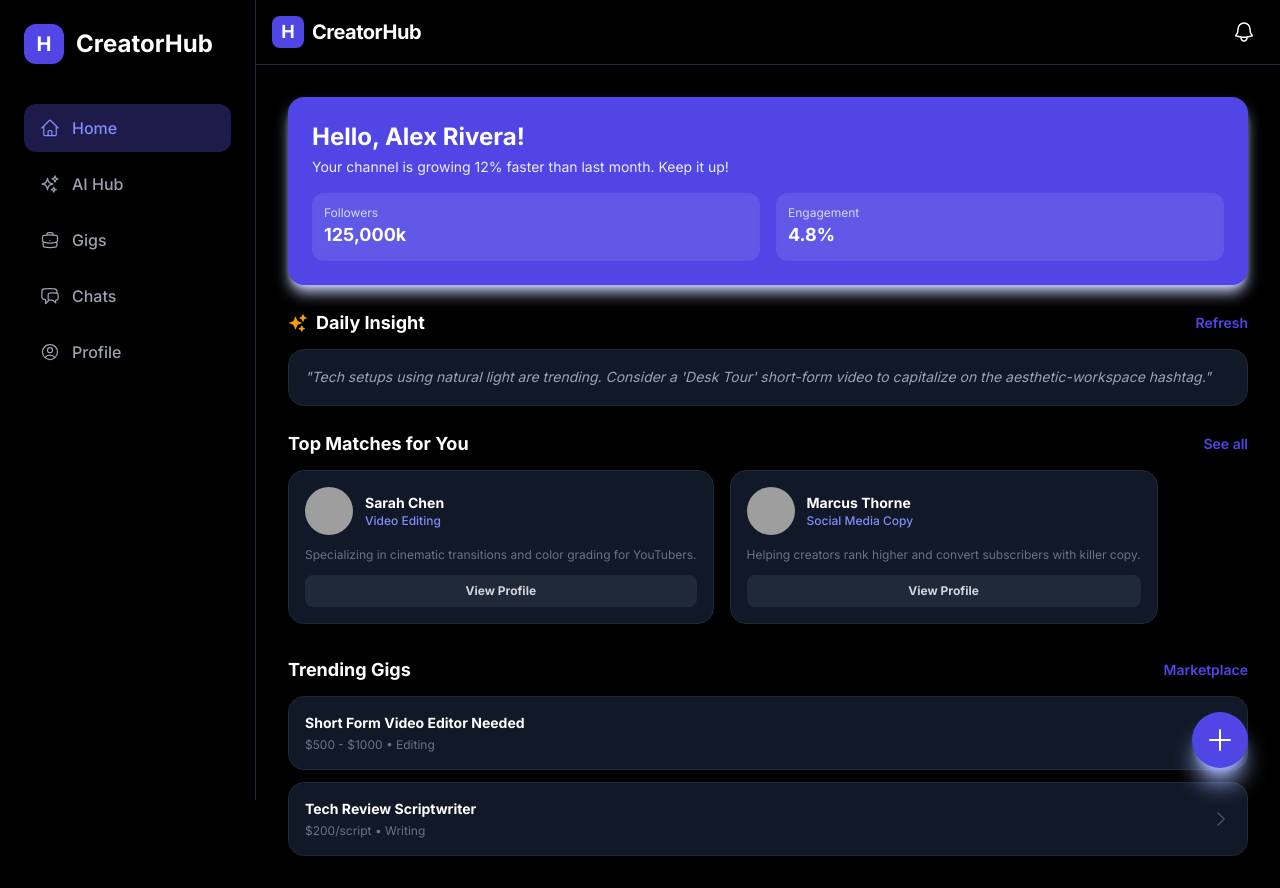
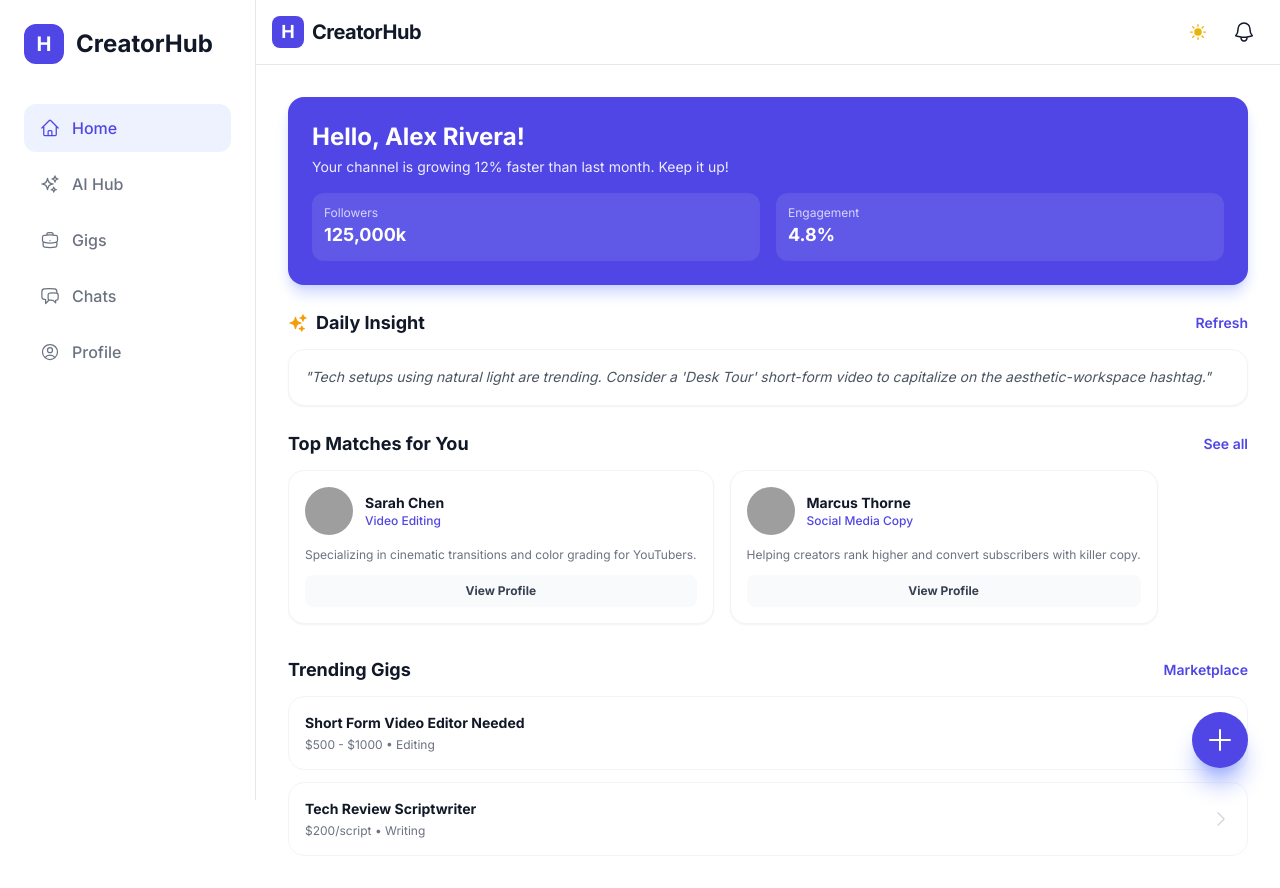
Before and after one commit to aaryankochale-ctrl/creator_verse1, a React (Vite) app: page / in a window 1280 px wide. Built offline with nearby package versions, Linux system fonts and the light colour scheme; grey boxes are pictures that could not be loaded.

Commit message:
Add dark/light mode toggle feature with theme context and conditional styling

```diff
--- a/components/Layout.tsx
+++ b/components/Layout.tsx
@@ -1,6 +1,8 @@
 
 import React from 'react';
+import { useTheme } from '../contexts/ThemeContext';
 import { NAV_ITEMS } from '../constants';
+import { SunIcon, MoonIcon } from '@heroicons/react/24/solid';
 
 interface LayoutProps {
   activeTab: string;
@@ -9,21 +11,37 @@ interface LayoutProps {
 }
 
 const Layout: React.FC<LayoutProps> = ({ activeTab, setActiveTab, children }) => {
+  const { theme, toggleTheme } = useTheme();
+
   return (
-    <div className="flex flex-col min-h-screen pb-20 md:pb-0 md:pl-64 bg-black">
+    <div className="flex flex-col min-h-screen pb-20 md:pb-0 md:pl-64 bg-white dark:bg-black transition-colors">
       {/* Header */}
-      <header className="sticky top-0 z-30 bg-black border-b border-gray-800 px-4 py-3 flex items-center justify-between">
+      <header className="sticky top-0 z-30 bg-white dark:bg-black border-b border-gray-200 dark:border-gray-800 px-4 py-3 flex items-center justify-between transition-colors">
         <div className="flex items-center gap-2">
           <div className="w-8 h-8 bg-indigo-600 rounded-lg flex items-center justify-center">
             <span className="text-white font-bold text-lg">H</span>
           </div>
-          <h1 className="text-xl font-bold tracking-tight text-white">CreatorHub</h1>
+          <h1 className="text-xl font-bold tracking-tight text-gray-900 dark:text-white">CreatorHub</h1>
         </div>
-        <button className="p-2 hover:bg-gray-900 rounded-full text-white">
-          <svg xmlns="http://www.w3.org/2000/svg" fill="none" viewBox="0 0 24 24" strokeWidth={1.5} stroke="currentColor" className="w-6 h-6">
-            <path strokeLinecap="round" strokeLinejoin="round" d="M14.857 17.082a23.848 23.848 0 0 0 5.454-1.31A8.967 8.967 0 0 1 18 9.75V9A6 6 0 0 0 6 9v.75a8.967 8.967 0 0 1-2.312 6.022c1.733.64 3.56 1.085 5.455 1.31m5.714 0a24.255 24.255 0 0 1-5.714 0m5.714 0a3 3 0 1 1-5.714 0" />
-          </svg>
-        </button>
+        <div className="flex items-center gap-2">
+          {/* Theme Toggle Button */}
+          <button
+            onClick={toggleTheme}
+            className="p-2 hover:bg-gray-100 dark:hover:bg-gray-900 rounded-full transition-colors"
+            aria-label="Toggle theme"
+          >
+            {theme === 'dark' ? (
+              <SunIcon className="w-5 h-5 text-yellow-500" />
+            ) : (
+              <MoonIcon className="w-5 h-5 text-indigo-600" />
+            )}
+          </button>
+          <button className="p-2 hover:bg-gray-100 dark:hover:bg-gray-900 rounded-full text-gray-900 dark:text-white transition-colors">
+            <svg xmlns="http://www.w3.org/2000/svg" fill="none" viewBox="0 0 24 24" strokeWidth={1.5} stroke="currentColor" className="w-6 h-6">
+              <path strokeLinecap="round" strokeLinejoin="round" d="M14.857 17.082a23.848 23.848 0 0 0 5.454-1.31A8.967 8.967 0 0 1 18 9.75V9A6 6 0 0 0 6 9v.75a8.967 8.967 0 0 1-2.312 6.022c1.733.64 3.56 1.085 5.455 1.31m5.714 0a24.255 24.255 0 0 1-5.714 0m5.714 0a3 3 0 1 1-5.714 0" />
+            </svg>
+          </button>
+        </div>
       </header>
 
       {/* Main Content */}
@@ -32,7 +50,7 @@ const Layout: React.FC<LayoutProps> = ({ activeTab, setActiveTab, children }) =>
       </main>
 
       {/* Mobile Navigation */}
-      <nav className="fixed bottom-0 left-0 right-0 bg-black border-t border-gray-800 md:hidden flex justify-around items-center h-16 px-2 z-40">
+      <nav className="fixed bottom-0 left-0 right-0 bg-white dark:bg-black border-t border-gray-200 dark:border-gray-800 md:hidden flex justify-around items-center h-16 px-2 z-40 transition-colors">
         {NAV_ITEMS.map((item) => {
           const Icon = item.icon;
           const isActive = activeTab === item.id;
@@ -40,7 +58,7 @@ const Layout: React.FC<LayoutProps> = ({ activeTab, setActiveTab, children }) =>
             <button
               key={item.id}
               onClick={() => setActiveTab(item.id)}
-              className={`flex flex-col items-center justify-center flex-1 h-full transition-colors ${isActive ? 'text-indigo-400' : 'text-gray-500 hover:text-gray-300'
+              className={`flex flex-col items-center justify-center flex-1 h-full transition-colors ${isActive ? 'text-indigo-600 dark:text-indigo-400' : 'text-gray-400 dark:text-gray-500 hover:text-gray-600 dark:hover:text-gray-300'
                 }`}
             >
               <Icon className="w-6 h-6" />
@@ -51,12 +69,12 @@ const Layout: React.FC<LayoutProps> = ({ activeTab, setActiveTab, children }) =>
       </nav>
 
       {/* Desktop Sidebar (concept) */}
-      <aside className="hidden md:flex flex-col fixed left-0 top-0 bottom-0 w-64 bg-black border-r border-gray-800 p-6">
+      <aside className="hidden md:flex flex-col fixed left-0 top-0 bottom-0 w-64 bg-white dark:bg-black border-r border-gray-200 dark:border-gray-800 p-6 transition-colors">
         <div className="flex items-center gap-3 mb-10">
           <div className="w-10 h-10 bg-indigo-600 rounded-xl flex items-center justify-center">
             <span className="text-white font-bold text-xl">H</span>
           </div>
-          <h1 className="text-2xl font-bold text-white">CreatorHub</h1>
+          <h1 className="text-2xl font-bold text-gray-900 dark:text-white">CreatorHub</h1>
         </div>
         <div className="flex flex-col gap-2">
           {NAV_ITEMS.map((item) => {
@@ -67,8 +85,8 @@ const Layout: React.FC<LayoutProps> = ({ activeTab, setActiveTab, children }) =>
                 key={item.id}
                 onClick={() => setActiveTab(item.id)}
                 className={`flex items-center gap-3 px-4 py-3 rounded-xl font-medium transition-all ${isActive
-                    ? 'bg-indigo-950 text-indigo-400'
-                    : 'text-gray-400 hover:bg-gray-900'
+                    ? 'bg-indigo-50 dark:bg-indigo-950 text-indigo-600 dark:text-indigo-400'
+                    : 'text-gray-500 dark:text-gray-400 hover:bg-gray-50 dark:hover:bg-gray-900'
                   }`}
               >
                 <Icon className="w-5 h-5" />
--- /dev/null
+++ b/contexts/ThemeContext.tsx
@@ -0,0 +1,48 @@
+import React, { createContext, useContext, useState, useEffect, ReactNode } from 'react';
+
+type Theme = 'dark' | 'light';
+
+interface ThemeContextType {
+    theme: Theme;
+    toggleTheme: () => void;
+}
+
+const ThemeContext = createContext<ThemeContextType | undefined>(undefined);
+
+export const ThemeProvider: React.FC<{ children: ReactNode }> = ({ children }) => {
+    const [theme, setTheme] = useState<Theme>(() => {
+        // Initialize from localStorage, default to 'dark'
+        const savedTheme = localStorage.getItem('theme') as Theme;
+        return savedTheme || 'dark';
+    });
+
+    useEffect(() => {
+        // Save theme to localStorage
+        localStorage.setItem('theme', theme);
+
+        // Update document class for Tailwind dark mode
+        if (theme === 'dark') {
+            document.documentElement.classList.add('dark');
+        } else {
+            document.documentElement.classList.remove('dark');
+        }
+    }, [theme]);
+
+    const toggleTheme = () => {
+        setTheme(prev => prev === 'dark' ? 'light' : 'dark');
+    };
+
+    return (
+        <ThemeContext.Provider value={{ theme, toggleTheme }}>
+            {children}
+        </ThemeContext.Provider>
+    );
+};
+
+export const useTheme = () => {
+    const context = useContext(ThemeContext);
+    if (context === undefined) {
+        throw new Error('useTheme must be used within a ThemeProvider');
+    }
+    return context;
+};
--- a/index.html
+++ b/index.html
@@ -1,6 +1,6 @@
-
 <!DOCTYPE html>
 <html lang="en">
+
 <head>
   <meta charset="UTF-8">
   <meta name="viewport" content="width=device-width, initial-scale=1.0">
@@ -26,8 +26,10 @@
 </script>
   <link rel="stylesheet" href="/index.css">
 </head>
-<body class="bg-black text-white">
+
+<body>
   <div id="root"></div>
   <script type="module" src="/index.tsx"></script>
 </body>
+
 </html>
--- /dev/null
+++ b/tailwind.config.js
@@ -0,0 +1,12 @@
+/** @type {import('tailwindcss').Config} */
+export default {
+    darkMode: 'class',
+    content: [
+        "./index.html",
+        "./**/*.{js,ts,jsx,tsx}",
+    ],
+    theme: {
+        extend: {},
+    },
+    plugins: [],
+}
--- a/views/Dashboard.tsx
+++ b/views/Dashboard.tsx
@@ -7,7 +7,7 @@ const Dashboard: React.FC = () => {
   return (
     <div className="space-y-6">
       {/* Welcome Card */}
-      <div className="bg-indigo-600 rounded-2xl p-6 text-white shadow-lg shadow-indigo-200">
+      <div className="bg-indigo-600 rounded-2xl p-6 text-white shadow-lg shadow-indigo-200 dark:shadow-indigo-900/20">
         <h2 className="text-2xl font-bold mb-1">Hello, {MOCK_USER.name}!</h2>
         <p className="opacity-90 text-sm mb-4">Your channel is growing 12% faster than last month. Keep it up!</p>
         <div className="grid grid-cols-2 gap-4">
@@ -25,14 +25,14 @@ const Dashboard: React.FC = () => {
       {/* Quick AI Suggestion */}
       <section>
         <div className="flex items-center justify-between mb-3">
-          <h3 className="font-bold text-lg flex items-center gap-2">
+          <h3 className="font-bold text-lg flex items-center gap-2 text-gray-900 dark:text-white">
             <SparklesIcon className="w-5 h-5 text-amber-500" />
             Daily Insight
           </h3>
-          <button className="text-indigo-600 text-sm font-semibold">Refresh</button>
+          <button className="text-indigo-600 dark:text-indigo-400 text-sm font-semibold">Refresh</button>
         </div>
-        <div className="bg-gray-900 border border-gray-800 rounded-2xl p-4 shadow-sm">
-          <p className="text-sm text-gray-400 leading-relaxed italic">
+        <div className="bg-white dark:bg-gray-900 border border-gray-100 dark:border-gray-800 rounded-2xl p-4 shadow-sm transition-colors">
+          <p className="text-sm text-gray-600 dark:text-gray-400 leading-relaxed italic">
             "Tech setups using natural light are trending. Consider a 'Desk Tour' short-form video to capitalize on the aesthetic-workspace hashtag."
           </p>
         </div>
@@ -41,21 +41,21 @@ const Dashboard: React.FC = () => {
       {/* Suggested Freelancers */}
       <section>
         <div className="flex items-center justify-between mb-3">
-          <h3 className="font-bold text-lg">Top Matches for You</h3>
-          <button className="text-indigo-600 text-sm font-semibold">See all</button>
+          <h3 className="font-bold text-lg text-gray-900 dark:text-white">Top Matches for You</h3>
+          <button className="text-indigo-600 dark:text-indigo-400 text-sm font-semibold">See all</button>
         </div>
         <div className="flex gap-4 overflow-x-auto pb-2 snap-x">
           {MOCK_FREELANCERS.map((f) => (
-            <div key={f.id} className="min-w-[240px] bg-gray-900 border border-gray-800 rounded-2xl p-4 shadow-sm snap-start">
+            <div key={f.id} className="min-w-[240px] bg-white dark:bg-gray-900 border border-gray-100 dark:border-gray-800 rounded-2xl p-4 shadow-sm snap-start transition-colors">
               <div className="flex items-center gap-3 mb-3">
                 <img src={f.avatar} alt={f.name} className="w-12 h-12 rounded-full object-cover" />
                 <div>
-                  <h4 className="font-bold text-sm text-white">{f.name}</h4>
-                  <p className="text-xs text-indigo-400 font-medium">{f.skills?.[0]}</p>
+                  <h4 className="font-bold text-sm text-gray-900 dark:text-white">{f.name}</h4>
+                  <p className="text-xs text-indigo-600 dark:text-indigo-400 font-medium">{f.skills?.[0]}</p>
                 </div>
               </div>
               <p className="text-xs text-gray-500 line-clamp-2 mb-3">{f.bio}</p>
-              <button className="w-full py-2 bg-gray-800 text-gray-300 text-xs font-bold rounded-lg hover:bg-indigo-900 hover:text-indigo-400 transition-colors">
+              <button className="w-full py-2 bg-gray-50 dark:bg-gray-800 text-gray-700 dark:text-gray-300 text-xs font-bold rounded-lg hover:bg-indigo-50 dark:hover:bg-indigo-900 hover:text-indigo-600 dark:hover:text-indigo-400 transition-colors">
                 View Profile
               </button>
             </div>
@@ -66,17 +66,17 @@ const Dashboard: React.FC = () => {
       {/* Recent Gigs */}
       <section>
         <div className="flex items-center justify-between mb-3">
-          <h3 className="font-bold text-lg">Trending Gigs</h3>
-          <button className="text-indigo-600 text-sm font-semibold">Marketplace</button>
+          <h3 className="font-bold text-lg text-gray-900 dark:text-white">Trending Gigs</h3>
+          <button className="text-indigo-600 dark:text-indigo-400 text-sm font-semibold">Marketplace</button>
         </div>
         <div className="space-y-3">
           {MOCK_GIGS.map((gig) => (
-            <div key={gig.id} className="bg-gray-900 border border-gray-800 rounded-2xl p-4 flex items-center justify-between hover:border-indigo-800 transition-colors">
+            <div key={gig.id} className="bg-white dark:bg-gray-900 border border-gray-100 dark:border-gray-800 rounded-2xl p-4 flex items-center justify-between hover:border-indigo-200 dark:hover:border-indigo-800 transition-colors cursor-pointer">
               <div>
-                <h4 className="font-bold text-sm mb-1 text-white">{gig.title}</h4>
+                <h4 className="font-bold text-sm mb-1 text-gray-900 dark:text-white">{gig.title}</h4>
                 <p className="text-xs text-gray-500">{gig.budget} • {gig.category}</p>
               </div>
-              <ChevronRightIcon className="w-5 h-5 text-gray-600" />
+              <ChevronRightIcon className="w-5 h-5 text-gray-300 dark:text-gray-600" />
             </div>
           ))}
         </div>
@@ -84,7 +84,7 @@ const Dashboard: React.FC = () => {
 
       {/* Create Action */}
       <div className="fixed bottom-20 right-4 md:bottom-8 md:right-8">
-        <button className="w-14 h-14 bg-indigo-600 text-white rounded-full shadow-xl shadow-indigo-300 flex items-center justify-center hover:scale-110 transition-transform">
+        <button className="w-14 h-14 bg-indigo-600 text-white rounded-full shadow-xl shadow-indigo-300 dark:shadow-indigo-900/50 flex items-center justify-center hover:scale-110 transition-transform">
           <PlusIcon className="w-8 h-8" />
         </button>
       </div>
```
Also changed, not shown: App.tsx (+5 -2 lines), views/AIHub.tsx (+19 -19 lines), views/Marketplace.tsx (+17 -17 lines). Lines whose indentation alone changed are shown as unchanged.
